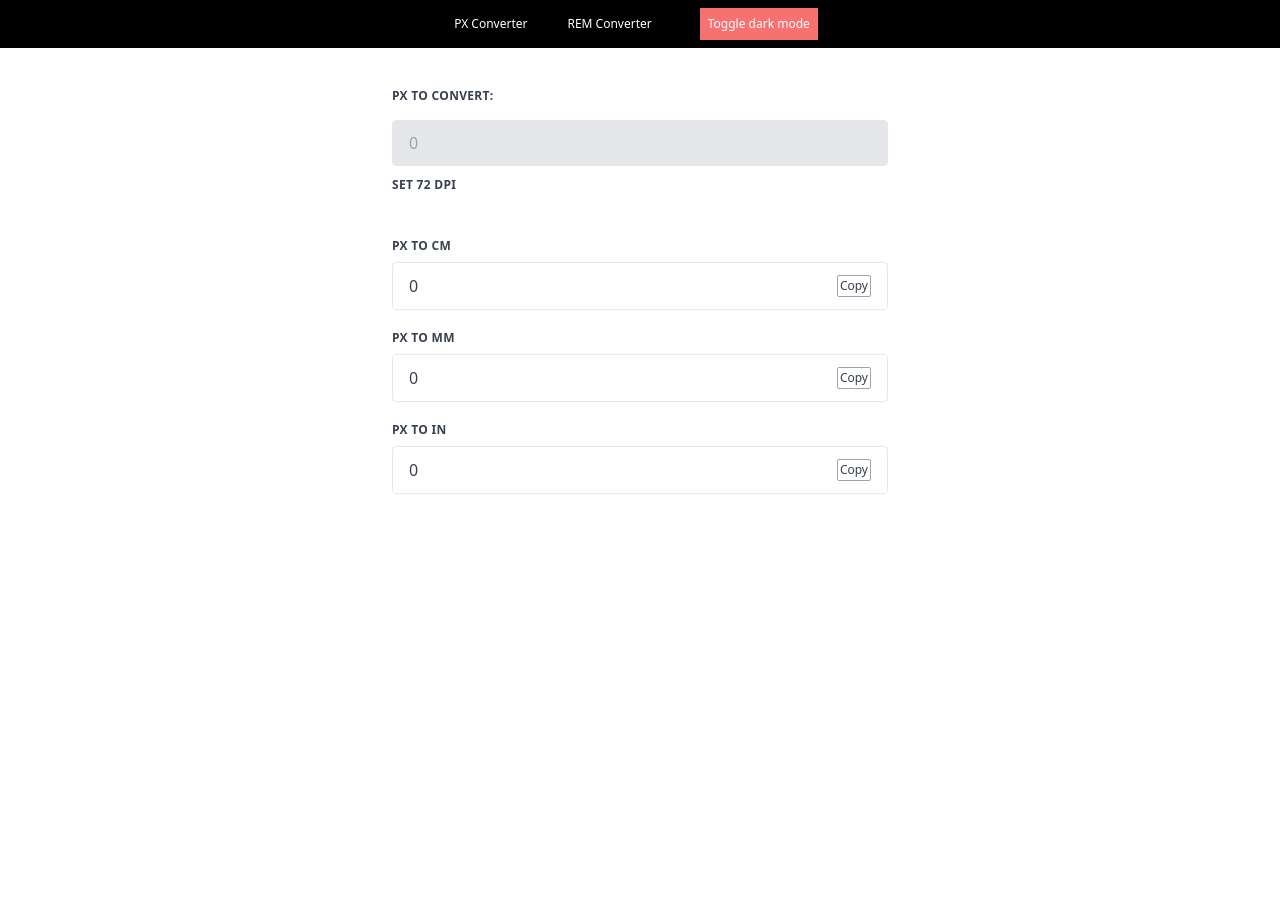
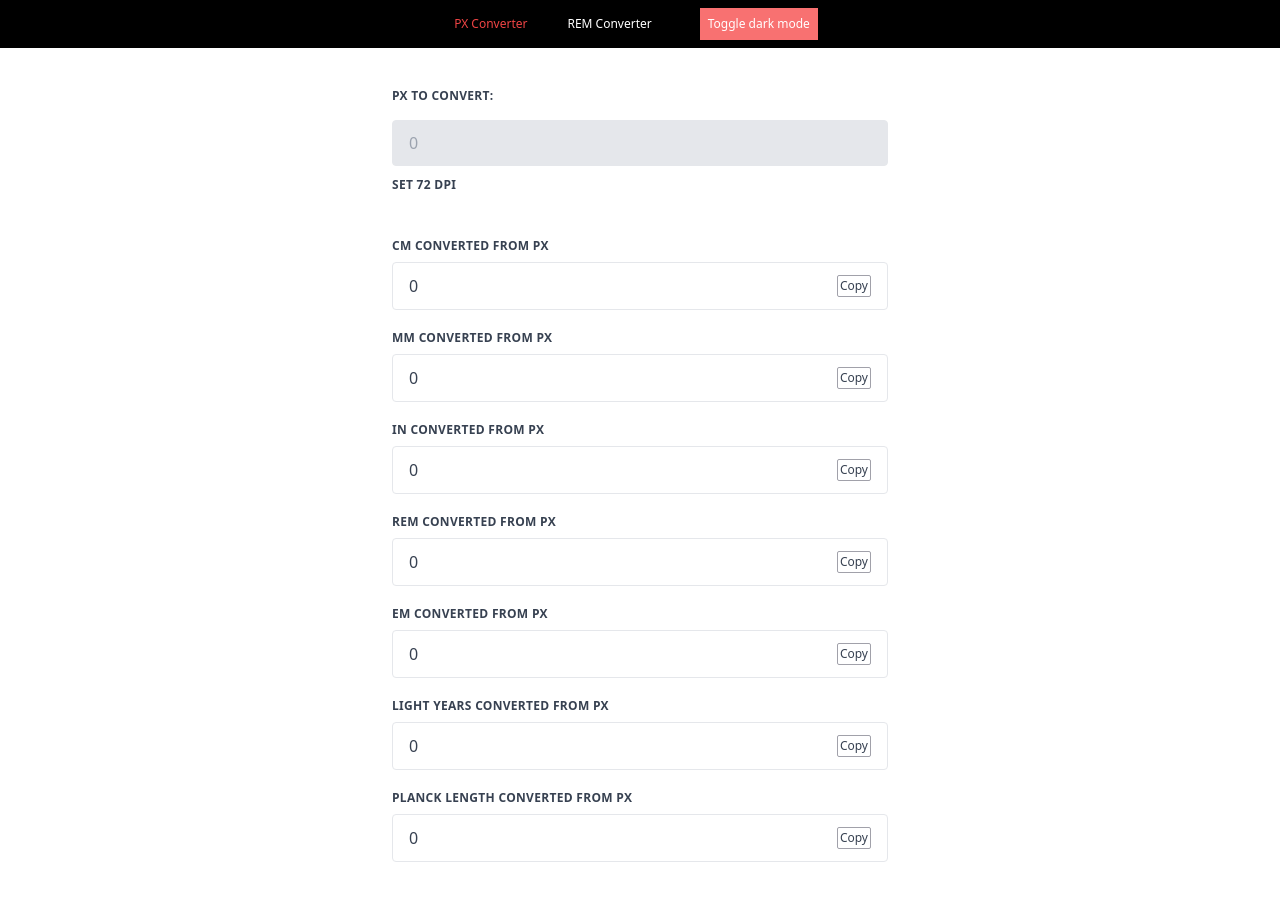
Before and after one commit to aiberk/webdevtools, a React (Vite) app: page / in a window 1280 px wide. Before the commit the page ends 800 px from the top, so only its background shows below. Built offline with nearby package versions, Linux system fonts and the light colour scheme.

Commit message:
Added Navlink active syles

```diff
--- a/src/components/NavBar.tsx
+++ b/src/components/NavBar.tsx
@@ -1,5 +1,6 @@
 import React from "react";
 import { useState } from "react";
+import { NavLink } from "react-router-dom";
 import useDarkMode from "../hooks/useDarkMode";
 
 type Props = {};
@@ -16,8 +17,20 @@ function NavBar({}: Props) {
   return (
     <div className="w-screen  bg-black text-white flex flex-row justify-center gap-10 items-center p-2">
       <nav className="flex flex-row justify-between gap-10 items-center max-w-xl text-xs">
-        <a href="/"> PX Converter</a>
-        <a href="/rem/"> REM Converter</a>
+        <NavLink
+          className={({ isActive }) => (isActive ? "text-red-500" : undefined)}
+          to="/"
+        >
+          {" "}
+          PX Converter
+        </NavLink>
+        <NavLink
+          className={({ isActive }) => (isActive ? "text-red-500" : undefined)}
+          to="/rem/"
+        >
+          {" "}
+          REM Converter
+        </NavLink>
         <button
           className="bg-red-400 dark:bg-blue-500 ml-2 mr-2 p-2"
           onClick={handleOnClick}
--- a/src/components/UnitConverterDisplay.tsx
+++ b/src/components/UnitConverterDisplay.tsx
@@ -32,7 +32,7 @@ const UnitConverterDisplay = (props: Props) => {
         className="dark:text-white block uppercase tracking-wide text-gray-700 text-xs font-bold mb-2"
         htmlFor="fname"
       >
-        {props.type} to {props.label}
+        {props.label} converted from {props.type}
       </label>
       <div className="flex flex-row justify-between items-center dark:text-white appearance-none block max-w-xl w-auto  text-gray-700 border border-gray-200 rounded py-3 px-4 leading-tight focus:outline-none focus:bg-white focus:border-gray-500">
         <p>{text}</p>
@@ -47,11 +47,9 @@ const UnitConverterDisplay = (props: Props) => {
       </div>
       {showMessage ? (
         <div className="w-200 h-200 bg-pink-100 border border-pink-300 rounded-sm p-2 flex flex-row justify-center">
-          {convertedText} copied to clipboard!
+          {props.label} conversion: {convertedText} copied to clipboard.
         </div>
-      ) : (
-        <></>
-      )}
+      ) : undefined}
     </>
   );
 };
--- a/src/pages/UnitConverterPX.tsx
+++ b/src/pages/UnitConverterPX.tsx
@@ -9,8 +9,10 @@ const UnitTypes = [
   { label: "CM", equation: 0.0264583333 },
   { label: "MM", equation: 0.264583333 },
   { label: "IN", equation: 0.013888888888888888 },
-  // { label: "REM", equation: 0.0625 },
-  // { label: "EM", equation: 0.0625 },
+  { label: "REM", equation: 0.0625 },
+  { label: "EM", equation: 0.0625 },
+  { label: "Light Years", equation: 0.0625 },
+  { label: "Planck Length", equation: 0.0625 },
 ];
 
 const UnitConverter = (props: Props) => {
```
